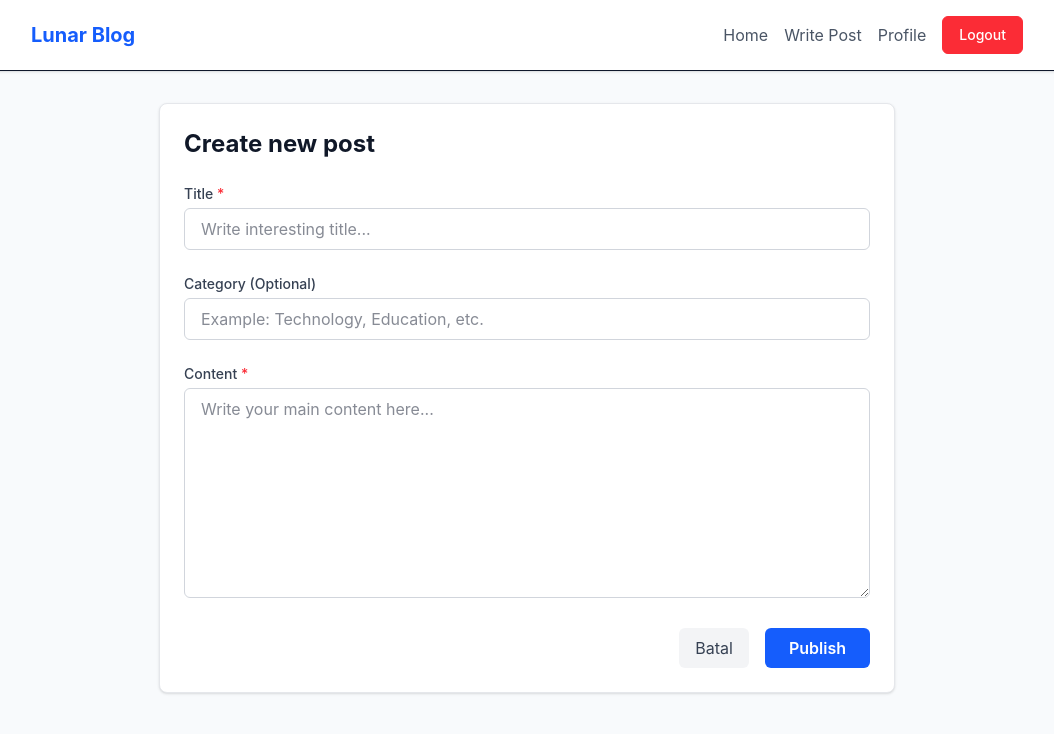
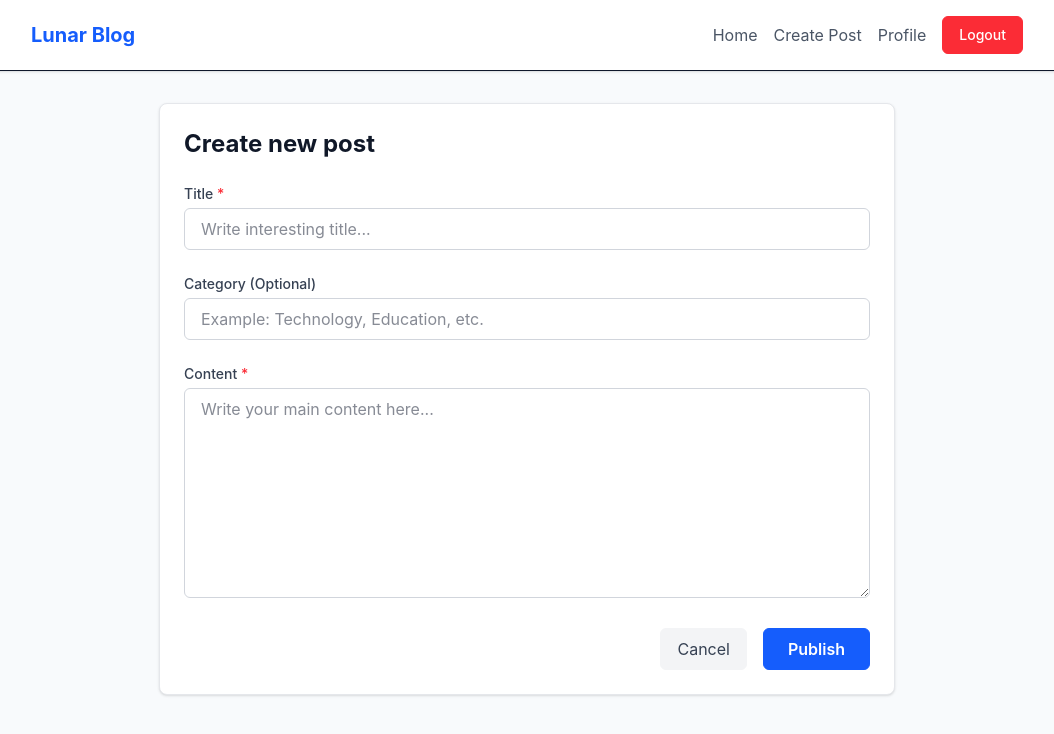
Before and after one commit to naufalf25/full-stack-blog-platform, a React (Vite) app in the folder frontend/: page /posts/create in a window 1280 px wide. Shown: the top 734 px of the page, without its empty margins (113-1167 px from the left). Built offline with nearby package versions, Linux system fonts and the light colour scheme; no server answers; sample sign-in values are in the browser's storage.

Commit message:
feat(talent-growth): Update cursor pointer for some buttons and fix misspelling word

```diff
--- a/frontend/src/components/Navbar.tsx
+++ b/frontend/src/components/Navbar.tsx
@@ -28,7 +28,7 @@ function Navbar() {
                 to="/posts/create"
                 className="text-gray-600 hover:text-blue-600"
               >
-                Write Post
+                Create Post
               </Link>
               <Link to="/profile" className="text-gray-600 hover:text-blue-600">
                 Profile
--- a/frontend/src/pages/CreatePost.tsx
+++ b/frontend/src/pages/CreatePost.tsx
@@ -146,17 +146,17 @@ function CreatePost() {
             <button
               type="button"
               onClick={() => navigate(-1)}
-              className="rounded-md bg-gray-100 px-4 py-2 text-gray-700 transition-colors hover:bg-gray-200"
+              className="cursor-pointer rounded-md border border-gray-100 bg-gray-100 px-4 py-2 text-gray-700 transition-colors hover:bg-transparent"
             >
-              Batal
+              Cancel
             </button>
             <button
               type="submit"
               disabled={isLoading}
-              className={`rounded-md px-6 py-2 font-semibold text-white transition-colors ${
+              className={`cursor-pointer rounded-md px-6 py-2 font-semibold text-white transition-colors ${
                 isLoading
                   ? "cursor-not-allowed bg-blue-400"
-                  : "bg-blue-600 hover:bg-blue-700"
+                  : "border border-blue-600 bg-blue-600 hover:bg-transparent hover:text-blue-600"
               }`}
             >
               {isLoading ? "Saving..." : isEditMode ? "Save" : "Publish"}
--- a/frontend/src/pages/PostDetail.tsx
+++ b/frontend/src/pages/PostDetail.tsx
@@ -150,7 +150,7 @@ function PostDetail() {
                 </Link>
                 <button
                   onClick={handleDeletePost}
-                  className="text-red-600 hover:underline"
+                  className="cursor-pointer text-red-600 hover:underline"
                 >
                   Delete
                 </button>
@@ -158,7 +158,6 @@ function PostDetail() {
             )}
           </div>
         </header>
-
         <div className="leading-relaxed whitespace-pre-wrap text-gray-800">
           {post.content}
         </div>
@@ -183,7 +182,7 @@ function PostDetail() {
             ></textarea>
             <button
               type="submit"
-              className="rounded-md bg-blue-600 px-4 py-2 font-medium text-white hover:bg-blue-700"
+              className="cursor-pointer rounded-md border border-blue-600 bg-blue-600 px-4 py-2 font-medium text-white hover:bg-transparent hover:text-blue-600"
             >
               Post Comment
             </button>
@@ -221,13 +220,13 @@ function PostDetail() {
                   <div className="mt-2 flex space-x-2">
                     <button
                       onClick={() => submitEditComment(comment._id)}
-                      className="rounded-md bg-green-600 px-3 py-1 text-sm text-white hover:bg-green-700"
+                      className="cursor-pointer rounded-md border border-green-600 bg-green-600 px-3 py-1 text-sm text-white hover:bg-transparent hover:text-green-600"
                     >
                       Save
                     </button>
                     <button
                       onClick={() => setEditingCommentId(null)}
-                      className="rounded-md bg-gray-200 px-3 py-1 text-sm text-gray-600 hover:bg-gray-300"
+                      className="cursor-pointer rounded-md border border-gray-200 bg-gray-200 px-3 py-1 text-sm text-gray-600 hover:bg-transparent"
                     >
                       Cancel
                     </button>
@@ -245,13 +244,13 @@ function PostDetail() {
                           setEditingCommentId(comment._id);
                           setEditCommentContent(comment.content);
                         }}
-                        className="text-blue-600 hover:underline"
+                        className="cursor-pointer text-blue-600 hover:underline"
                       >
                         Edit
                       </button>
                       <button
                         onClick={() => handleDeleteComment(comment._id)}
-                        className="text-red-600 hover:underline"
+                        className="cursor-pointer text-red-600 hover:underline"
                       >
                         Delete
                       </button>
```
